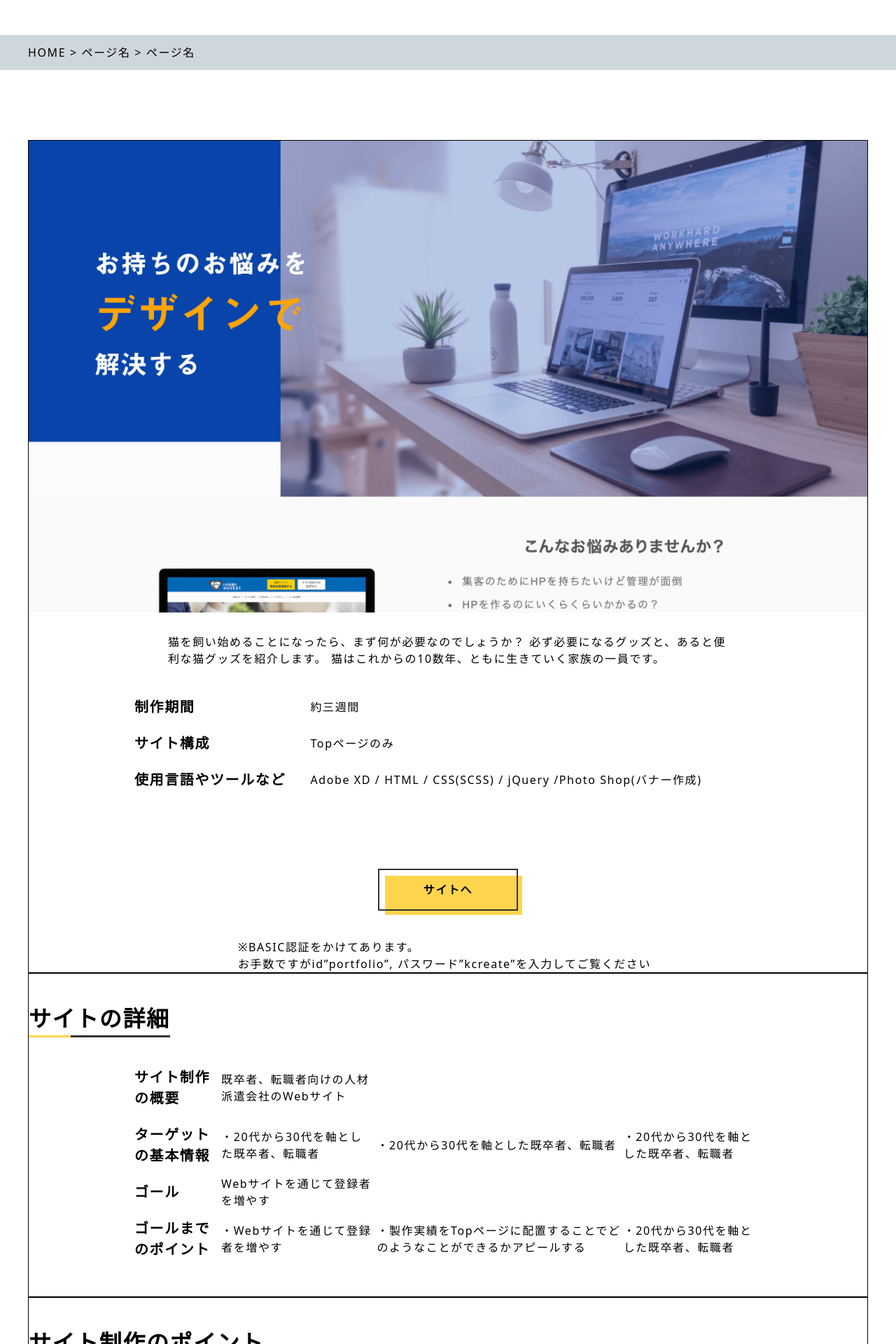
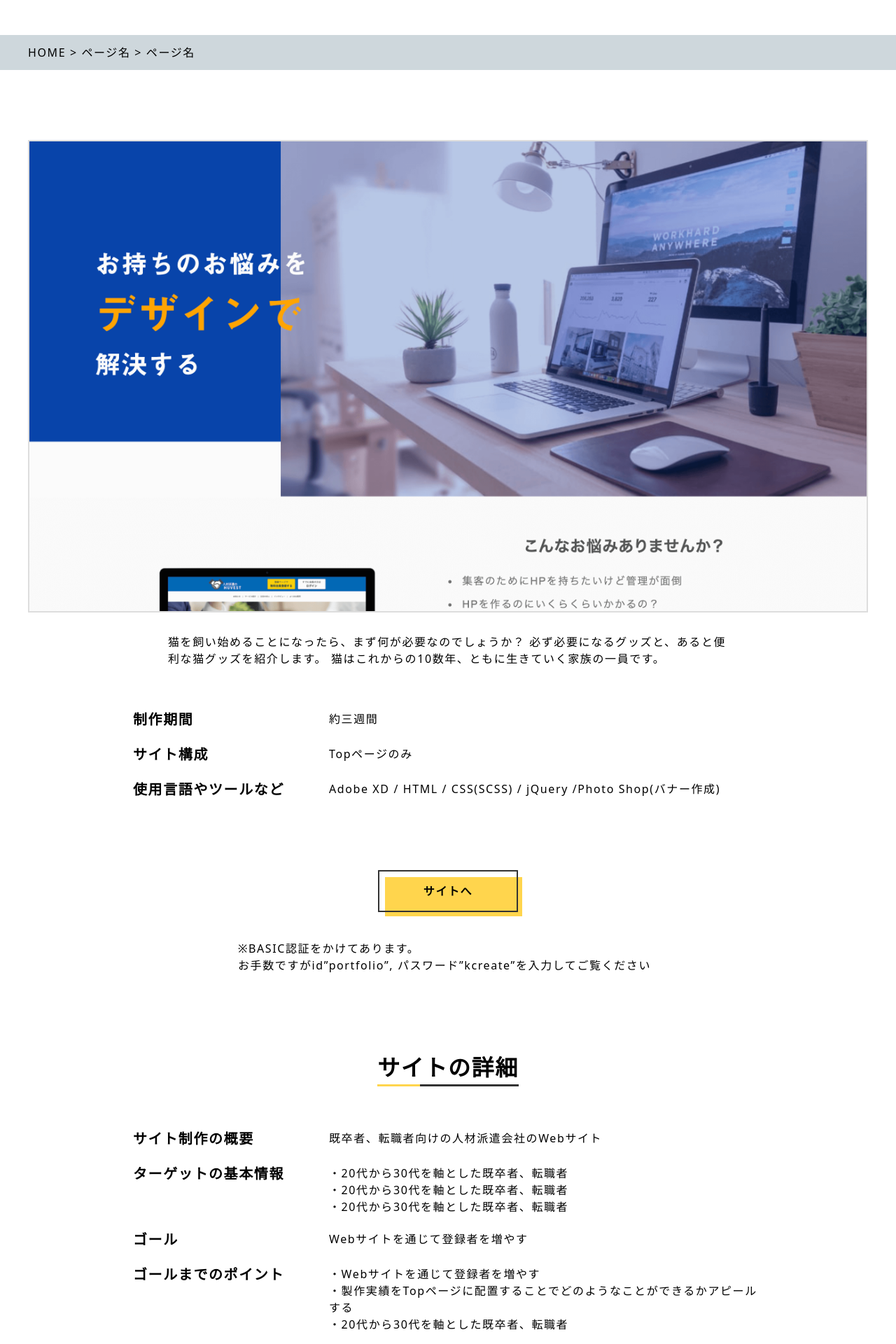
Before and after one commit to kbo580/my-portfolio-2022.7.25, a PHP site: page /single.html in a window 1280 px wide. Shown: the part 430-2350 px from the top of the page at 70% size. Run offline with PHP 8.4, Linux system fonts and the light colour scheme; some libraries are stand-ins or nearby versions; some web fonts are replaced.

Commit message:
singleページの完成

```diff
--- a/css/styles.css
+++ b/css/styles.css
@@ -94,6 +94,10 @@ section {
   font-size: 1rem;
   letter-spacing: 0.3em;
   line-height: 1;
+}
+
+.sec-sub-heading-wrapper {
+  text-align: center;
 }
 
 .sec-sub-heading {
@@ -448,9 +452,6 @@ body.active {
 /* -------------------------------------------- */
 /* topページのworks */
 /* -------------------------------------------- */
-.works-top {
-  text-align: center;
-}
 .works-top__explain {
   margin-top: 20px;
 }
@@ -524,6 +525,7 @@ body.active {
 .practice__list {
   padding: 30px 20px 50px;
   position: relative;
+  text-align: center;
 }
 .practice__list--odd {
   background-color: #EFEFEF;
@@ -960,43 +962,88 @@ span.wpcf7-not-valid-tip::before {
 /* single */
 /* -------------------------------------------- */
 .single__wrapper {
-  border: 1px solid #000;
   padding: 40px 0;
 }
-.single__top {
-  border: 1px solid #000;
+.single-top {
+  padding-bottom: 30px;
 }
-.single__explain {
+.single-top__thum {
+  border: 2px solid #ddd;
+}
+.single-top__explain {
   max-width: 800px;
   margin: 30px auto 0;
 }
-.single__attention {
+.single-top__attention {
   max-width: 600px;
   margin: 40px auto 0;
 }
-/* pc */
-.single-table {
+.single-point__wrapper {
+  display: flex;
+  flex-direction: column;
+  margin-top: 40px;
+}
+.single-point__image {
   width: 100%;
-  max-width: 900px;
-  margin: 30px auto 0;
 }
-.single-table__head {
-  padding: 10px 0;
-  text-align: left;
-  font-size: 1.25rem;
+.single-point__list {
+  background-color: #FAFAFA;
+  width: 100%;
+  margin-top: 30px;
+}
+.single-point__item {
+  padding: 20px 16px;
+}
+.single-point__heading {
+  border-bottom: 1px solid #FFD54D;
+  display: inline-block;
+  font-size: 1rem;
+}
+.single-point__content {
+  margin-top: 20px;
 }
 
-@media (max-width: 767px) {
-  /* sp */
-  .single-table__list, .single-table__head, .single-table__body {
-    display: block;
+.single-content {
+  margin: 40px auto 0;
+  max-width: 900px;
+  width: 100%;
+}
+.single-content__list {
+  margin-top: 20px;
+}
+.single-content__title {
+  font-size: 1rem;
+  font-weight: bold;
+}
+@media (min-width: 768px) {
+  .single__wrapper {
+    padding: 80px 0;
   }
-  .single-table__list {
-    margin-top: 10px;
+  .single-point__wrapper {
+    flex-direction: row;
+    justify-content: space-between;
+    margin-top: 60px;
   }
-  .single-table__head {
-    padding: 0;
-    font-size: 1rem;
+  .single-point__image {
+    width: 38%;
+  }
+  .single-point__list {
+    margin-top: 0;
+    width: 60%;
+  }
+  .single-content {
+    margin-top: 60px;
+  }
+  .single-content__list {
+    display: flex;
+  }
+  .single-content__title {
+    font-size: 1.25rem;
+    min-width: 280px;
+  }
+  .single-content__text-wrapper {
+    padding-top: 2px;
+    flex: 1;
   }
 }
 /* -------------------------------------------- */
--- a/css/styles.scss
+++ b/css/styles.scss
@@ -111,6 +111,10 @@ section{
   font-size: rem(16);
   letter-spacing: 0.3em;
   line-height: 1;
+}
+
+.sec-sub-heading-wrapper{
+  text-align: center;
 }
 
 .sec-sub-heading{
@@ -498,7 +502,6 @@ body.active{
 /* topページのworks */
 /* -------------------------------------------- */
 .works-top{
-  text-align: center;
 
   &__explain{
     margin-top: 20px;
@@ -597,6 +600,7 @@ body.active{
   &__list{
     padding: 30px 20px 50px;
     position: relative;
+    text-align: center;
 
     &--odd{
       background-color: #EFEFEF;
@@ -1172,12 +1176,14 @@ span.wpcf7-not-valid-tip {
 /* -------------------------------------------- */
 .single{
   &__wrapper{
-    border: 1px solid #000;
     padding: 40px 0;
   }
 
-  &__top{
-    border: 1px solid #000;
+  &-top{
+    padding-bottom: 30px;
+
+    &__thum{
+      border: 2px solid #ddd;
     }
 
     &__explain{
@@ -1185,59 +1191,116 @@ span.wpcf7-not-valid-tip {
       margin: 30px auto 0;
     }
 
-
     &__attention{
       max-width: 600px;
       margin: 40px auto 0;
     }
+  }
 
-  &__detail{
+  &-detail{
 
   }
 
-  &__point{
+  &-point{
+    &__wrapper{
+      display: flex;
+      flex-direction: column;
+      margin-top: 40px;
+    }
+
+    &__image{
+      width: 100%;
+    }
+
+    &__list{
+      background-color: #FAFAFA;
+      width: 100%;
+      margin-top: 30px;
+    }
+
+    &__item{
+      padding: 20px 16px;
+    }
+
+    &__heading{
+      border-bottom: 1px solid $accentColor;
+      display: inline-block;
+      font-size: rem(16);
+    }
+
+    &__content{
+      margin-top: 20px;
+    }
+  }
+}
+
+.single-content{
+  margin: 40px auto 0;
+  max-width: 900px;
+  width: 100%;
+
+  &__list{
+    margin-top: 20px;
+  }
+
+  &__title{
+    font-size: rem(16);
+    font-weight: bold;
+  }
+
+  &__text-wrapper{
+
+  }
+
+  &__text{
 
   }
 }
 
 @media (min-width: 768px){
   .single{
+
+    &__wrapper{
+      padding: 80px 0;
+    }
+
     &__top{
 
+    }
+
+    &-point{
+      &__wrapper{
+        flex-direction: row;
+        justify-content: space-between;
+        margin-top: 60px;
+      }
+
+      &__image{
+        width: 38%;
+      }
+
+      &__list{
+        margin-top: 0;
+        width: 60%;
       }
     }
   }
 
-// 説明
-/* pc */
-.single-table{
-  width: 100%;
-  max-width: 900px;
-  margin: 30px auto 0;
+  .single-content{
+    margin-top: 60px;
 
-  &__head{
-    padding: 10px 0;
-    text-align: left;
-    font-size: rem(20);
-  }
+    &__list{
+      display: flex;
     }
 
-@media (max-width: 767px){
-  /* sp */
-  .single-table{
-    &__list,
-    &__head,
-    &__body{
-      display: block;
+    &__title{
+      font-size: rem(20);
+      min-width: 280px;
     }
 
-    &__list{
-      margin-top: 10px;
-    }
-
-    &__head{
-      padding: 0;
-      font-size: rem(16);
+    &__text-wrapper{
+      padding-top: 2px;
+      flex: 1;
     }
   }
 }
--- a/single.html
+++ b/single.html
@@ -70,85 +70,159 @@
 
     <section class="single">
       <div class="inner">
-        <div class="single__top">
+        <div class="single-top">
 
-          <div class="single__thum thum">
+          <div class="single-top__thum thum">
             <img src="images/k-create-top-image.png" alt="">
           </div>
-          <p class="single__explain">猫を飼い始めることになったら、まず何が必要なのでしょうか？ 必ず必要になるグッズと、あると便利な猫グッズを紹介します。 猫はこれからの10数年、ともに生きていく家族の一員です。</p>
+          <p class="single-top__explain">猫を飼い始めることになったら、まず何が必要なのでしょうか？ 必ず必要になるグッズと、あると便利な猫グッズを紹介します。 猫はこれからの10数年、ともに生きていく家族の一員です。</p>
 
-          <table class="single-table">
-            <tr class="single-table__list">
-              <th class="single-table__head">制作期間</th>
-              <td class="single-table__body">約三週間</td>
-            </tr>
+          <ul class="single-content">
+            <li class="single-content__list">
+              <p class="single-content__title">制作期間</p>
 
-            <tr class="single-table__list">
-              <th class="single-table__head">サイト構成</th>
-              <td class="single-table__body">Topページのみ</td>
-            </tr>
+              <ul class="single-content__text-wrapper">
+                <li class="single-content__text">約三週間</li>
+              </ul>
+            </li>
+            <!-- /single-content__list -->
 
-            <tr class="single-table__list">
-              <th class="single-table__head">使用言語やツールなど</th>
-              <td class="single-table__body">Adobe XD / HTML / CSS(SCSS) / jQuery /Photo Shop(バナー作成)</td>
-            </tr>
-          </table>
+            <li class="single-content__list">
+              <p class="single-content__title">サイト構成</p>
+
+              <ul class="single-content__text-wrapper">
+                <li class="single-content__text">Topページのみ</li>
+              </ul>
+            </li>
+            <!-- /single-content__list -->
+
+            <li class="single-content__list">
+              <p class="single-content__title">使用言語やツールなど</p>
+
+              <ul class="single-content__text-wrapper">
+                <li class="single-content__text">Adobe XD / HTML / CSS(SCSS) / jQuery /Photo Shop(バナー作成)</li>
+              </ul>
+            </li>
+            <!-- /single-content__list -->
+
+          </ul>
+          <!-- /single-content -->
 
           <a href="" class="btn btn--pageChange mt-70">サイトへ</a>
 
-          <p  class="single__attention">※BASIC認証をかけてあります。<br>お手数ですがid”portfolio”, パスワード”kcreate”を入力してご覧ください</p>
+          <p  class="single-top__attention">※BASIC認証をかけてあります。<br>お手数ですがid”portfolio”, パスワード”kcreate”を入力してご覧ください</p>
         </div>
-        <!-- /single__top -->
+        <!-- /single-top -->
 
-        <div class="single__detail single__wrapper">
-          <h3 class="sec-sub-heading">サイトの詳細</h3>
+        <div class="single-detail single__wrapper">
+          <div class="sec-sub-heading-wrapper">
+            <h3 class="sec-sub-heading">サイトの詳細</h3>
+          </div>
 
-          <table class="single-table">
-            <tr class="single-table__list">
-              <th class="single-table__head">サイト制作の概要</th>
-              <td class="single-table__body">既卒者、転職者向けの人材派遣会社のWebサイト</td>
-            </tr>
+          <ul class="single-content">
+            <li class="single-content__list">
+              <p class="single-content__title">サイト制作の概要</p>
 
-            <tr class="single-table__list">
-              <th class="single-table__head">ターゲットの基本情報</th>
-              <td class="single-table__body">・20代から30代を軸とした既卒者、転職者</td>
-              <td class="single-table__body">・20代から30代を軸とした既卒者、転職者</td>
-              <td class="single-table__body">・20代から30代を軸とした既卒者、転職者</td>
-              <td class="single-table__body">
-              </td>
-            </tr>
+              <ul class="single-content__text-wrapper">
+                <li class="single-content__text">既卒者、転職者向けの人材派遣会社のWebサイト</li>
+              </ul>
+            </li>
+            <!-- /single-content__list -->
 
-            <tr class="single-table__list">
-              <th class="single-table__head">ゴール</th>
-              <td class="single-table__body">Webサイトを通じて登録者を増やす</td>
-            </tr>
+            <li class="single-content__list">
+              <p class="single-content__title">ターゲットの基本情報</p>
 
-            <tr class="single-table__list">
-              <th class="single-table__head">ゴールまでのポイント</th>
-              <td class="single-table__body">・Webサイトを通じて登録者を増やす</td>
-              <td class="single-table__body">・製作実績をTopページに配置することでどのようなことができるかアピールする</td>
-              <td class="single-table__body">・20代から30代を軸とした既卒者、転職者</td>
-            </tr>
-          </table>
+              <ul class="single-content__text-wrapper">
+                <li class="single-content__text">・20代から30代を軸とした既卒者、転職者</li>
+                <li class="single-content__text">・20代から30代を軸とした既卒者、転職者</li>
+                <li class="single-content__text">・20代から30代を軸とした既卒者、転職者</li>
+              </ul>
+            </li>
+            <!-- /single-content__list -->
+
+            <li class="single-content__list">
+              <p class="single-content__title">ゴール</p>
+
+              <ul class="single-content__text-wrapper">
+                <li class="single-content__text">Webサイトを通じて登録者を増やす</li>
+              </ul>
+            </li>
+            <!-- /single-content__list -->
+
+            <li class="single-content__list">
+              <p class="single-content__title">ゴールまでのポイント</p>
+
+              <ul class="single-content__text-wrapper">
+                <li class="single-content__text">・Webサイトを通じて登録者を増やす</li>
+                <li class="single-content__text">・製作実績をTopページに配置することでどのようなことができるかアピールする</li>
+                <li class="single-content__text">・20代から30代を軸とした既卒者、転職者</li>
+              </ul>
+            </li>
+            <!-- /single-content__list -->
+
+          </ul>
+          <!-- /single-content -->
 
         </div>
         <!-- /single__detail -->
 
-        <div class="single__point single__wrapper">
-          <h3 class="sec-sub-heading">サイト制作のポイント</h3>
+        <div class="single-point single__wrapper">
+          <div class="sec-sub-heading-wrapper">
+            <h3 class="sec-sub-heading">サイト制作のポイント</h3>
+          </div>
 
-          <div class="point">
-            <div class="screen">
+          <div class="single-point__wrapper">
+            <div class="single-point__image">
               <img src="images/k-create-screen .png" alt="">
             </div>
 
-            <div>
+            <div class="single-point__list">
+              <div class="single-point__item">
+                <p class="single-point__heading">header</p>
+                <p class="single-point__content">猫を飼い始めることになったら、まず何が必要なのでしょうか？ 必ず必要になるグッズと、あると便利な猫グッズを紹介します。 </p>
+              </div>
+              <!-- /single-point__item -->
 
+              <div class="single-point__item">
+                <p class="single-point__heading">header</p>
+                <p class="single-point__content">猫を飼い始めることになったら、まず何が必要なのでしょうか？ 必ず必要になるグッズと、あると便利な猫グッズを紹介します。 </p>
+              </div>
+              <!-- /single-point__item -->
+
+              <div class="single-point__item">
+                <p class="single-point__heading">header</p>
+                <p class="single-point__content">猫を飼い始めることになったら、まず何が必要なのでしょうか？ 必ず必要になるグッズと、あると便利な猫グッズを紹介します。 </p>
+              </div>
+              <!-- /single-point__item -->
+
+              <div class="single-point__item">
+                <p class="single-point__heading">header</p>
+                <p class="single-point__content">猫を飼い始めることになったら、まず何が必要なのでしょうか？ 必ず必要になるグッズと、あると便利な猫グッズを紹介します。 </p>
+              </div>
+              <!-- /single-point__item -->
+
+              <div class="single-point__item">
+                <p class="single-point__heading">header</p>
+                <p class="single-point__content">猫を飼い始めることになったら、まず何が必要なのでしょうか？ 必ず必要になるグッズと、あると便利な猫グッズを紹介します。 </p>
+              </div>
+              <!-- /single-point__item -->
+
+              <div class="single-point__item">
+                <p class="single-point__heading">header</p>
+                <p class="single-point__content">猫を飼い始めることになったら、まず何が必要なのでしょうか？ 必ず必要になるグッズと、あると便利な猫グッズを紹介します。 </p>
+              </div>
+              <!-- /single-point__item -->
             </div>
+            <!-- /single-point__list -->
           </div>
+          <!-- /single-point__wrapper -->
         </div>
+        <!-- /single-point -->
 
-
+        <div class="pagenation-wrapper">
+          <a href="#" class="pagenation prev-page"></a>
+          <a href="#" class="pagenation next-page"></a>
+        </div>
 
       </div>
       <!-- /inner -->
```
Also changed, not shown: 1 other file. Lines whose indentation alone changed are shown as unchanged.
